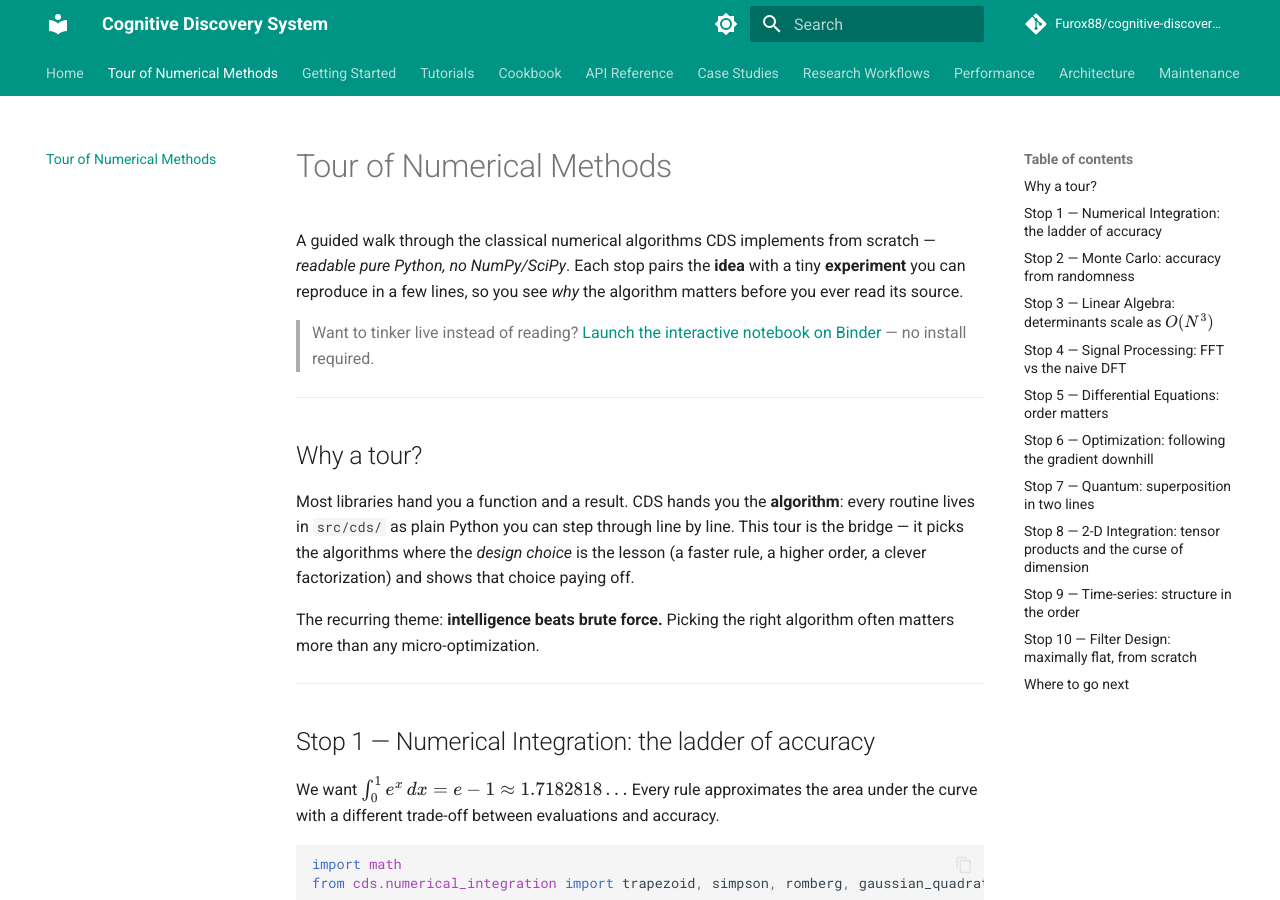
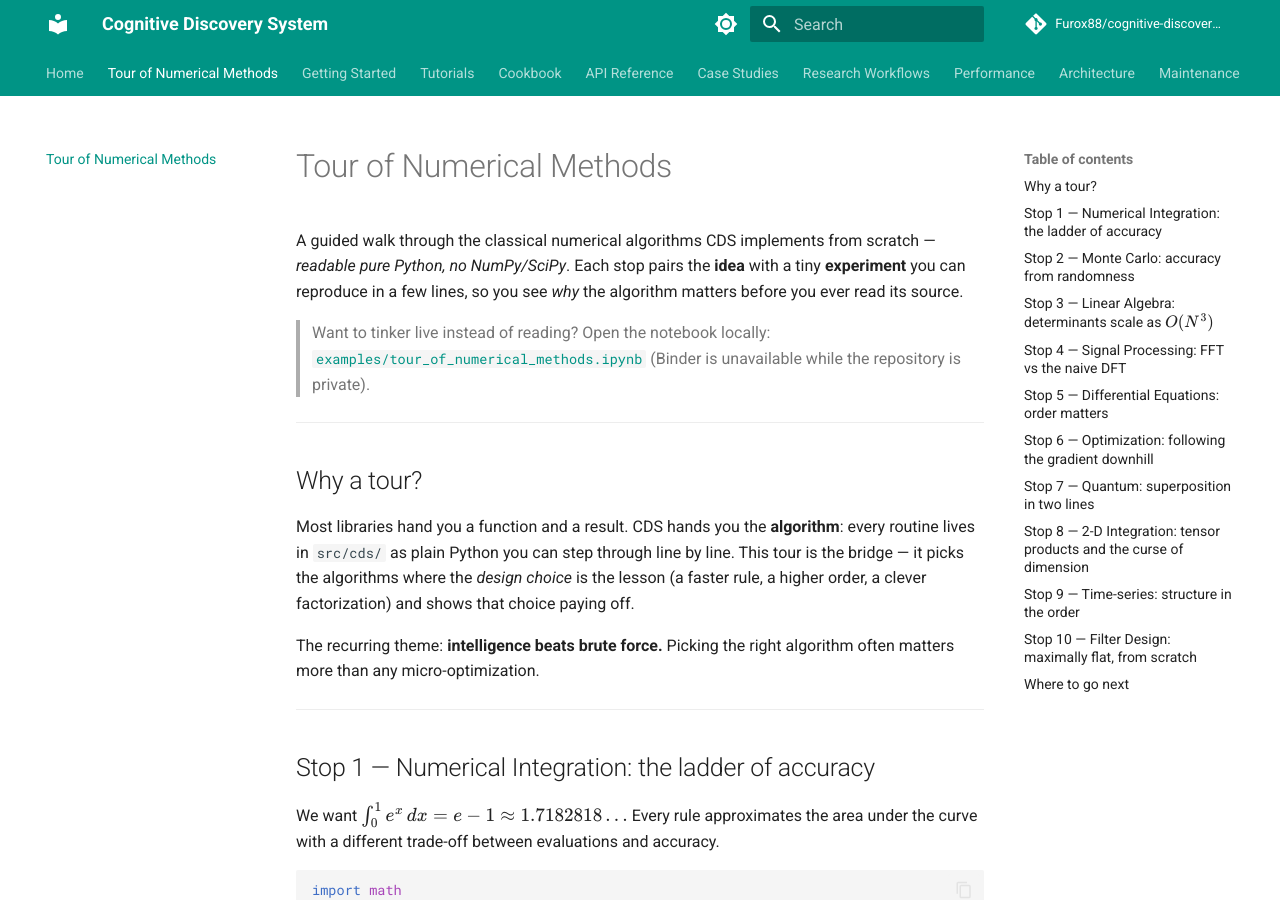
Before and after one commit to Furox88/cognitive-discovery-system, an MkDocs documentation site: the page built from docs/tour_of_numerical_methods.md, in a window 1280 px wide and 900 px high. Built offline with MkDocs 1.6.1 and Material for MkDocs 9.7.7, drawn with Linux system fonts in a browser that asks for light colours; comment, search, counter and statistics services are not loaded.

Commit message:
docs: align links for private repo (no Pages/Binder)
Point docs badges and metadata to in-repo docs/, note private visibility,
and keep PyPI as the public install path. Binder and github.io links are dead
on free-plan private repos.

```diff
--- a/docs/tour_of_numerical_methods.md
+++ b/docs/tour_of_numerical_methods.md
@@ -2,7 +2,7 @@
 
 A guided walk through the classical numerical algorithms CDS implements from scratch — *readable pure Python, no NumPy/SciPy*. Each stop pairs the **idea** with a tiny **experiment** you can reproduce in a few lines, so you see *why* the algorithm matters before you ever read its source.
 
-> Want to tinker live instead of reading? [Launch the interactive notebook on Binder](https://mybinder.org/v2/gh/Furox88/cognitive-discovery-system/main?urlpath=lab/tree/examples/tour_of_numerical_methods.ipynb) — no install required.
+> Want to tinker live instead of reading? Open the notebook locally: [`examples/tour_of_numerical_methods.ipynb`](../examples/tour_of_numerical_methods.ipynb) (Binder is unavailable while the repository is private).
 
 ---
 
--- a/mkdocs.yml
+++ b/mkdocs.yml
@@ -1,5 +1,6 @@
 site_name: Cognitive Discovery System
-site_url: https://Furox88.github.io/cognitive-discovery-system/
+# GitHub Pages is unavailable for private repos on free plans; serve with `mkdocs serve`.
+site_url: https://github.com/Furox88/cognitive-discovery-system/tree/main/docs
 repo_url: https://github.com/Furox88/cognitive-discovery-system
 repo_name: Furox88/cognitive-discovery-system
 
--- a/pyproject.toml
+++ b/pyproject.toml
@@ -110,7 +110,7 @@
 [project.urls]
 Homepage = "https://github.com/Furox88/cognitive-discovery-system"
 Repository = "https://github.com/Furox88/cognitive-discovery-system"
-Documentation = "https://furox88.github.io/cognitive-discovery-system/"
+Documentation = "https://github.com/Furox88/cognitive-discovery-system/tree/main/docs"
 "PyPI" = "https://pypi.org/project/cognitive-discovery-system/"
 Issues = "https://github.com/Furox88/cognitive-discovery-system/issues"
 Changelog = "https://github.com/Furox88/cognitive-discovery-system/releases"
```
Also changed, not shown: README.md (+7 -9 lines).
